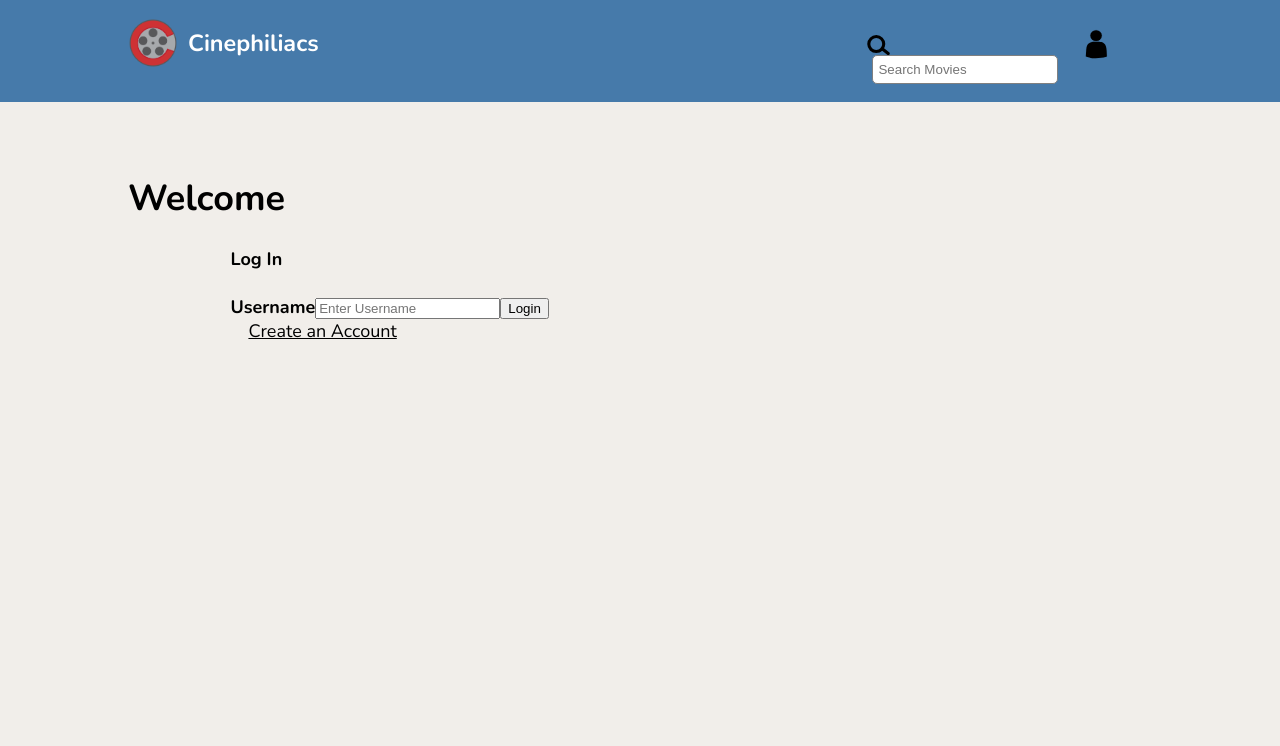
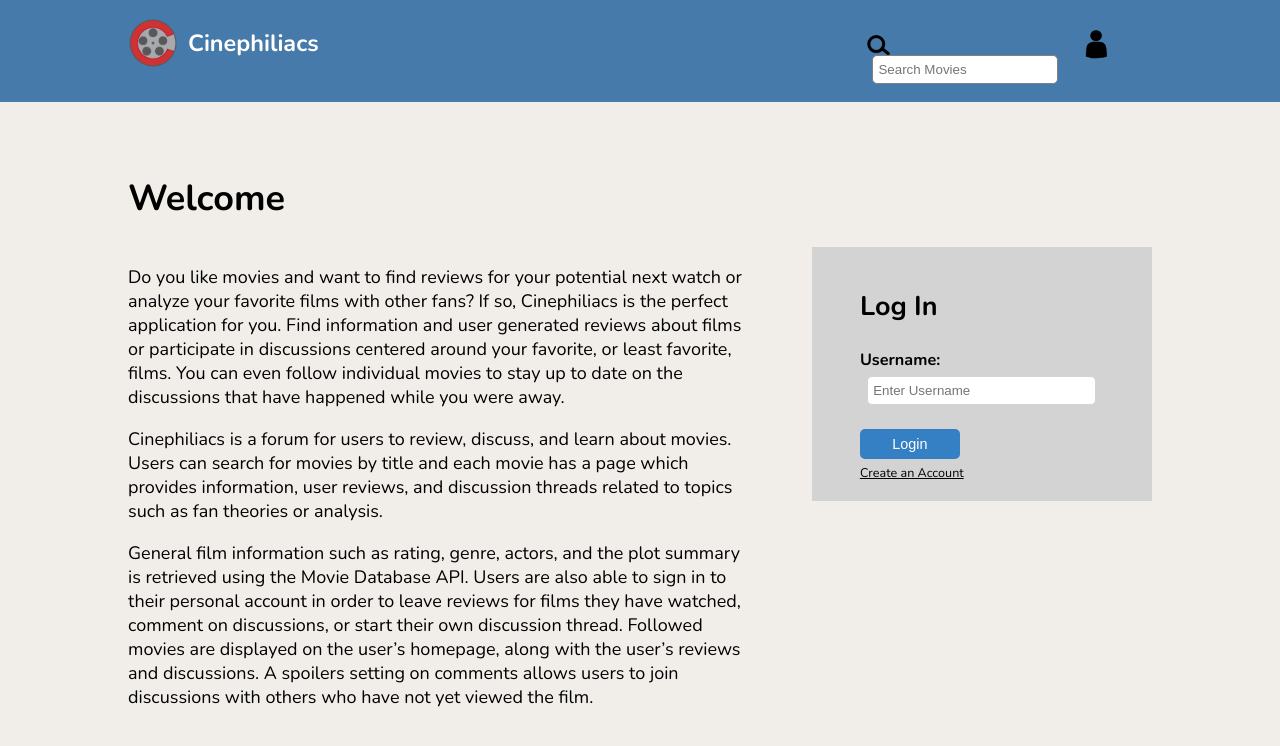
Before and after one commit to 03012021-dotnet-uta/P2_Cinephiliacs, an Angular app in the folder AngularApp/: page / in a window 1280 px wide. Shown: the top 746 px of the page. Built offline with nearby package versions, Linux system fonts and the light colour scheme.

Commit message:
homepage styles

```diff
--- a/AngularApp/src/app/home/home.component.html
+++ b/AngularApp/src/app/home/home.component.html
@@ -11,5 +11,12 @@
   <app-profile [currentUser]="currentUser"></app-profile>
 </ng-template>
 <ng-template #elseBlock>
-  <app-login [(currentUser)]="currentUser"></app-login>
+  <div class="left">
+    <p class="about">Do you like movies and want to find reviews for your potential next watch or analyze your favorite films with other fans? If so, Cinephiliacs is the perfect application for you. Find information and user generated reviews about films or participate in discussions centered around your favorite, or least favorite, films. You can even follow individual movies to stay up to date on the discussions that have happened while you were away.</p>
+    <p class="about">Cinephiliacs is a forum for users to review, discuss, and learn about movies. Users can search for movies by title and each movie has a page which provides information, user reviews, and discussion threads related to topics such as fan theories or analysis.</p>
+    <p class="about">General film information such as rating, genre, actors, and the plot summary is retrieved using the Movie Database API. Users are also able to sign in to their personal account in order to leave reviews for films they have watched, comment on discussions, or start their own discussion thread. Followed movies are displayed on the user’s homepage, along with the user’s reviews and discussions. A spoilers setting on comments allows users to join discussions with others who have not yet viewed the film.</p>
+  </div>
+  <div class="right">
+    <app-login [(currentUser)]="currentUser"></app-login>
+  </div>
 </ng-template>
--- a/AngularApp/src/app/home/home.component.scss
+++ b/AngularApp/src/app/home/home.component.scss
@@ -25,3 +25,13 @@ button {
     border-radius: 5px;
     margin-right: 20px;
 }
+
+.left {
+    float: left;
+    width: 60%;
+}
+
+.right {
+    float: right;
+    width: 35%;
+}
--- a/AngularApp/src/app/login/login.component.html
+++ b/AngularApp/src/app/login/login.component.html
@@ -2,10 +2,10 @@
 <ng-template #thenBlock>
   <form>
     <div class="container" (ngSubmit)="login()">
-        <h4>Log In</h4>
-        <label for="uname"><b>Username</b></label>
+        <h2>Log In</h2>
+        <label for="uname">Username:</label><br>
         <input type="text" placeholder="Enter Username" [(ngModel)]="userName" [ngModelOptions]="{standalone: true}" required>
-
+        <br>
         <button (click)="login()">Login</button><br>
         <a (click)="switchToRegister()">Create an Account</a>
     </div>
@@ -14,17 +14,17 @@
 <ng-template #elseBlock>
   <form>
     <div class="container" (ngSubmit)="createUser()">
-      <h4>Register</h4>
-      <label for="uname"><b>Username</b></label>
+      <h2>Register</h2>
+      <label for="uname">Username:</label><br>
       <input type="text" placeholder="Enter Username" [(ngModel)]="newUser.username" [ngModelOptions]="{standalone: true}" required><br>
-      <label for="uname"><b>FirstName</b></label>
+      <label for="uname">First Name:</label><br>
       <input type="text" placeholder="Enter First Name" [(ngModel)]="newUser.firstname" [ngModelOptions]="{standalone: true}" required><br>
-      <label for="uname"><b>LastName</b></label>
+      <label for="uname">Last Name:</label><br>
       <input type="text" placeholder="Enter Last Name" [(ngModel)]="newUser.lastname" [ngModelOptions]="{standalone: true}" required><br>
-      <label for="uname"><b>Email</b></label>
+      <label for="uname">Email:</label><br>
       <input type="text" placeholder="Enter Email Address" [(ngModel)]="newUser.email" [ngModelOptions]="{standalone: true}" required><br>
+      <button (click)="createUser()">Register</button><br>
       <a (click)="backToLogin()">Return to Login</a>
-      <button (click)="createUser()">Create Account</button>
     </div>
   </form>
 </ng-template>
--- a/AngularApp/src/app/login/login.component.scss
+++ b/AngularApp/src/app/login/login.component.scss
@@ -3,3 +3,44 @@ a {
   margin: 1em;
   cursor: pointer;
 }
+
+form {
+  background-color: lightgray;
+  padding: 5%;
+  display: inline-block;
+  width: 85%;
+  margin-left: 5%;
+
+  label {
+    font-size: .9em;
+    font-weight: bold;
+  }
+
+  input {
+    border-radius: 5px;
+    border: 1px solid lightgrey;
+    padding-left: 5px;
+    margin-left: 3%;
+    margin-top: 2%;
+    margin-bottom: 3%;
+    height: 25px;
+    width: 90%;
+  }
+
+  button {
+    width: 100px;
+    height: 30px;
+    color: white;
+    border: none;
+    background-color: #357fc5;
+    border-radius: 5px;
+    font-size: .8em;
+    margin-top: 7%;
+    margin-bottom: 0;
+  }
+
+  a {
+    font-size: .7em;
+    margin-left: 0;
+  }
+}
```
